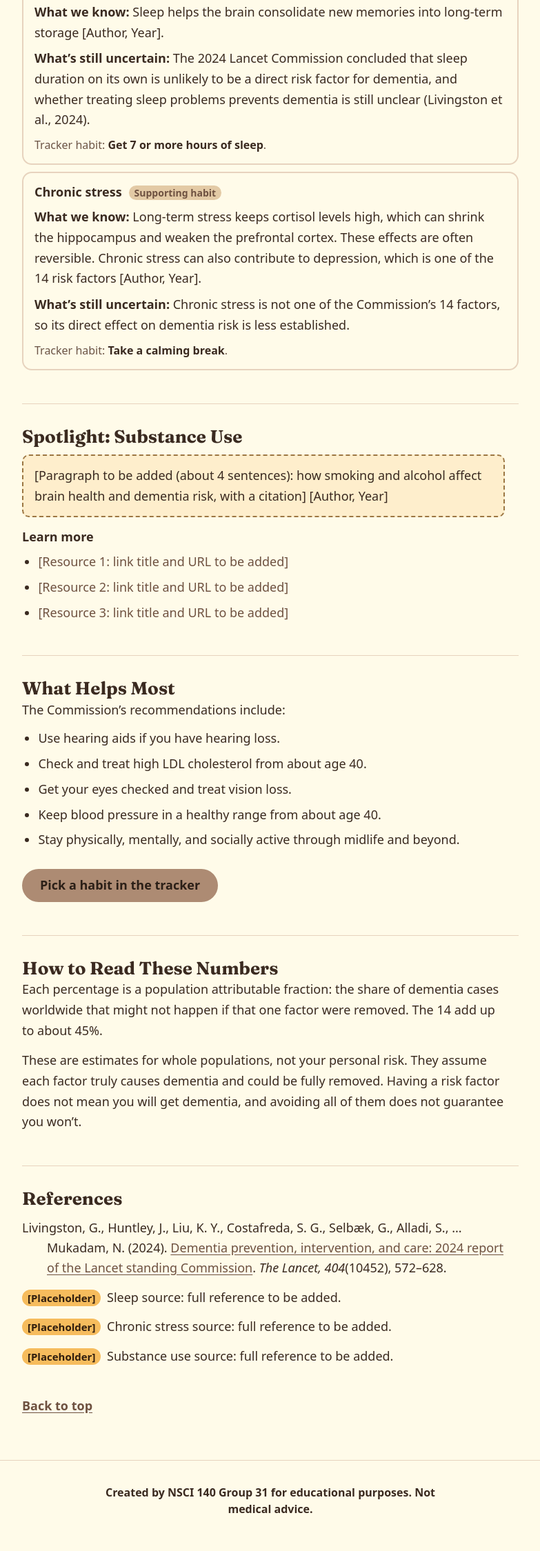
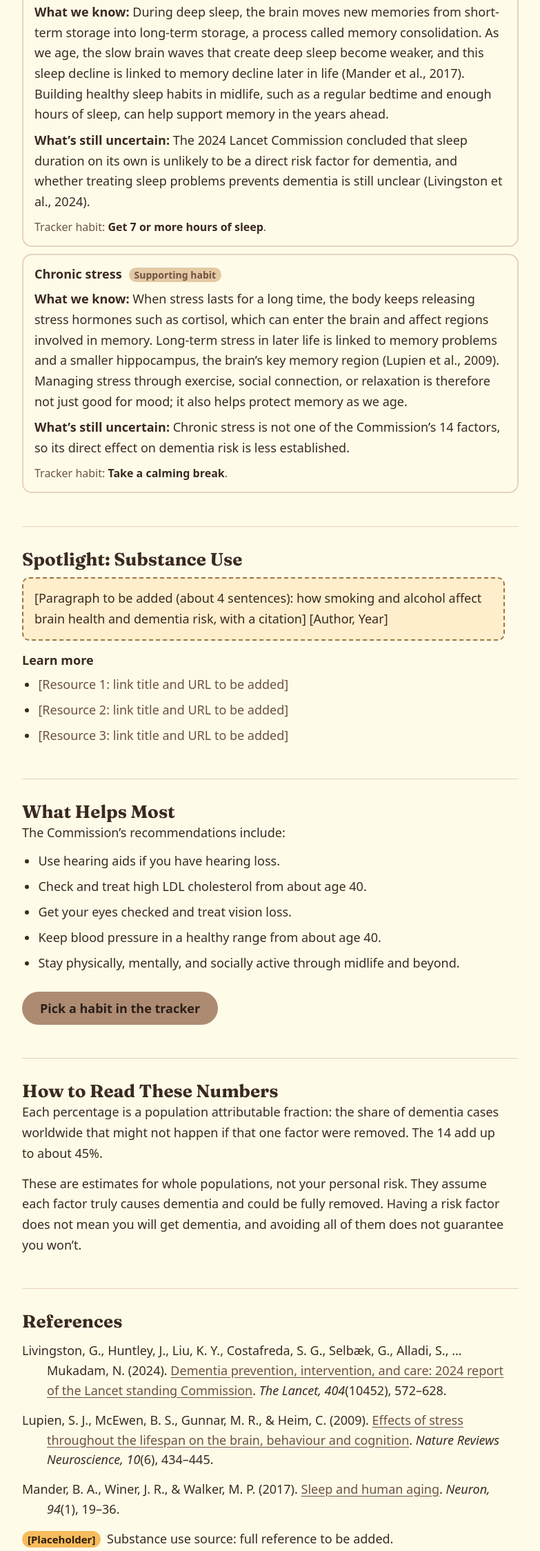
Before and after one commit to DenzelHu00/brain_health_habit_tracker, a plain HTML site: page risk-factors.html in a window 1280 px wide. Shown: the part 3302-5551 px from the top of the page at 69% size, without its empty margins (248-1031 px from the left). Drawn offline with Linux system fonts and the light colour scheme; a web font is replaced by a local one.

Commit message:
Add sleep and chronic stress write-ups with Mander 2017 and Lupien 2009 references
Co-Authored-By: Claude Opus 5.5 <noreply@anthropic.com>
Claude-Session: https://claude.ai/code/session_01Wqe3BAXQEfTLdZJNgmvvCq

```diff
--- a/risk-factors.html
+++ b/risk-factors.html
@@ -520,13 +520,13 @@
         <ul class="factors">
           <li class="factor">
             <div class="factor-head"><span class="factor-name">Sleep</span> <span class="kind">Supporting habit</span></div>
-            <p><b>What we know:</b> Sleep helps the brain consolidate new memories into long-term storage [Author, Year].</p>
+            <p><b>What we know:</b> During deep sleep, the brain moves new memories from short-term storage into long-term storage, a process called memory consolidation. As we age, the slow brain waves that create deep sleep become weaker, and this sleep decline is linked to memory decline later in life (Mander et al., 2017). Building healthy sleep habits in midlife, such as a regular bedtime and enough hours of sleep, can help support memory in the years ahead.</p>
             <p><b>What&rsquo;s still uncertain:</b> The 2024 Lancet Commission concluded that sleep duration on its own is unlikely to be a direct risk factor for dementia, and whether treating sleep problems prevents dementia is still unclear (Livingston et al., 2024).</p>
             <p class="habit">Tracker habit: <b>Get 7 or more hours of sleep</b>.</p>
           </li>
           <li class="factor">
             <div class="factor-head"><span class="factor-name">Chronic stress</span> <span class="kind">Supporting habit</span></div>
-            <p><b>What we know:</b> Long-term stress keeps cortisol levels high, which can shrink the hippocampus and weaken the prefrontal cortex. These effects are often reversible. Chronic stress can also contribute to depression, which is one of the 14 risk factors [Author, Year].</p>
+            <p><b>What we know:</b> When stress lasts for a long time, the body keeps releasing stress hormones such as cortisol, which can enter the brain and affect regions involved in memory. Long-term stress in later life is linked to memory problems and a smaller hippocampus, the brain&rsquo;s key memory region (Lupien et al., 2009). Managing stress through exercise, social connection, or relaxation is therefore not just good for mood; it also helps protect memory as we age.</p>
             <p><b>What&rsquo;s still uncertain:</b> Chronic stress is not one of the Commission&rsquo;s 14 factors, so its direct effect on dementia risk is less established.</p>
             <p class="habit">Tracker habit: <b>Take a calming break</b>.</p>
           </li>
@@ -576,8 +576,8 @@
         <h2 id="h-references">References</h2>
         <ul class="refs">
           <li>Livingston, G., Huntley, J., Liu, K. Y., Costafreda, S. G., Selb&aelig;k, G., Alladi, S., ... Mukadam, N. (2024). <a href="https://doi.org/10.1016/S0140-6736(24)01296-0">Dementia prevention, intervention, and care: 2024 report of the Lancet standing Commission</a>. <i>The Lancet, 404</i>(10452), 572&ndash;628.</li>
-          <li><span class="tag">[Placeholder]</span> Sleep source: full reference to be added.</li>
-          <li><span class="tag">[Placeholder]</span> Chronic stress source: full reference to be added.</li>
+          <li>Lupien, S. J., McEwen, B. S., Gunnar, M. R., &amp; Heim, C. (2009). <a href="https://doi.org/10.1038/nrn2639">Effects of stress throughout the lifespan on the brain, behaviour and cognition</a>. <i>Nature Reviews Neuroscience, 10</i>(6), 434&ndash;445.</li>
+          <li>Mander, B. A., Winer, J. R., &amp; Walker, M. P. (2017). <a href="https://doi.org/10.1016/j.neuron.2017.02.004">Sleep and human aging</a>. <i>Neuron, 94</i>(1), 19&ndash;36.</li>
           <li><span class="tag">[Placeholder]</span> Substance use source: full reference to be added.</li>
         </ul>
       </section>
```
Also changed, not shown: about.html (+2 -2 lines).
